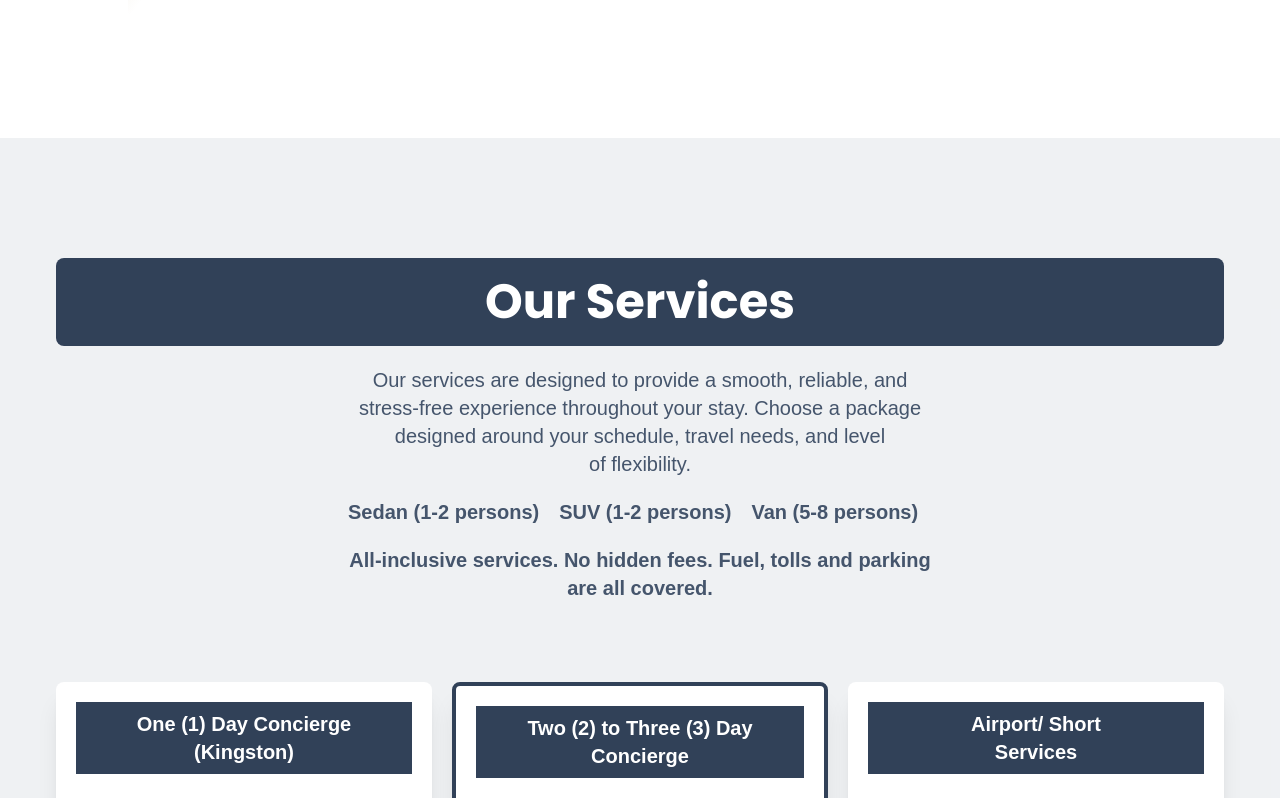
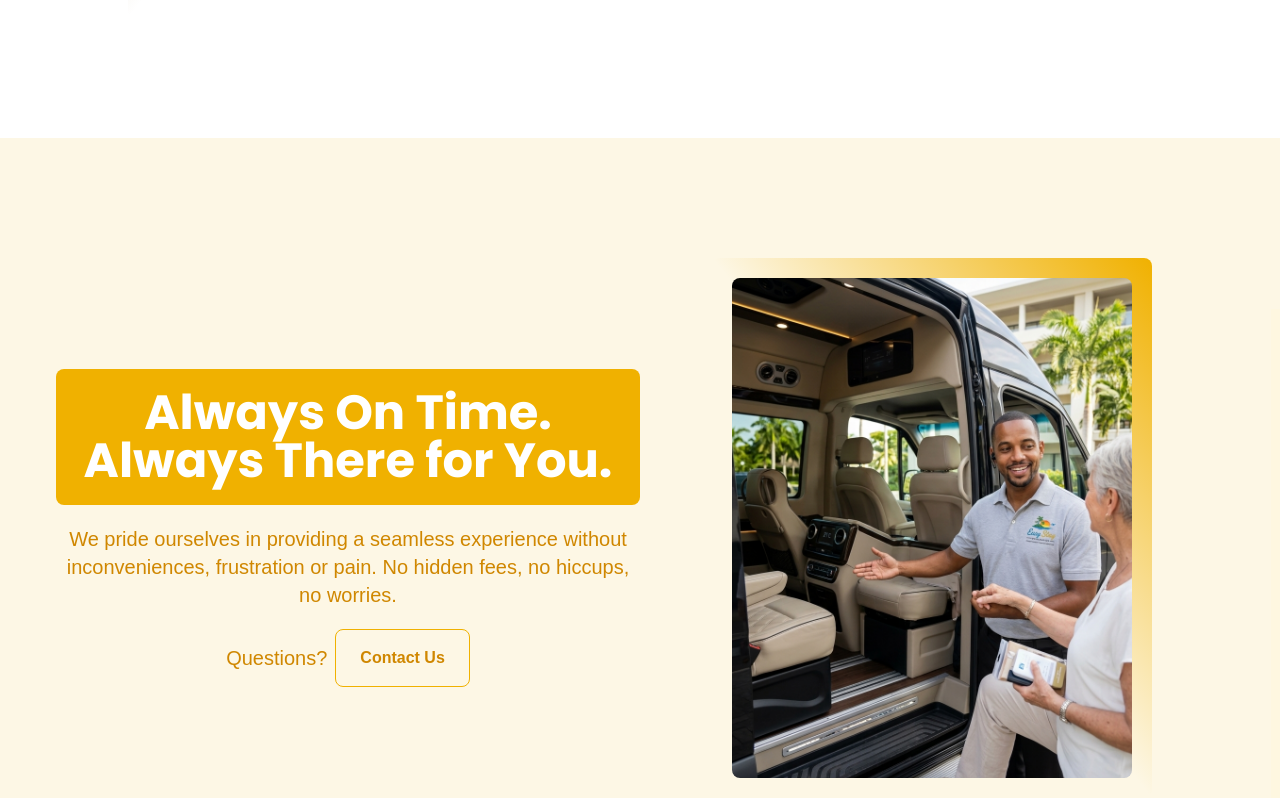
Before and after one commit to jevaughnvick/easy-stay, a React (Vite) app: page / in a window 1280 px wide. Shown: the part 2740-3538 px from the top of the page. Built offline with nearby package versions, Linux system fonts and the light colour scheme.

Commit message:
add new section and footer

```diff
--- a/src/App.jsx
+++ b/src/App.jsx
@@ -204,7 +204,46 @@ function App() {
                     </div>
                 </div>
             </section>
-            <section className="bg-slate-500/10">
+            <section className="bg-yellow-500/10">
+                <div className="px-14 py-30 flex">
+                    <div className="flex-1 flex flex-col justify-center space-y-5">
+                        <h1
+                            className="text-5xl font-poppins font-bold text-white bg-yellow-500
+                        p-5 rounded-lg text-center"
+                        >
+                            Always On Time. Always There for You.
+                        </h1>
+                        <p className="text-yellow-600 text-xl text-center">
+                            We pride ourselves in providing a seamless experience without inconveniences, frustration or pain. No hidden fees, no hiccups, no worries.
+                        </p>
+                        <div className="flex space-x-2 justify-center items-center">
+                            <p className="text-yellow-600 text-xl text-center">
+                            Questions?
+                        </p>
+                            <button
+                                className="border border-yellow-500 px-6 py-4 cursor-pointer
+                            font-bold text-yellow-600
+                            rounded-lg"
+                            >
+                                Contact Us
+                            </button>
+                        </div>
+                    </div>
+                    <div className="flex-1 flex justify-center items-center">
+                        <div
+                            className="p-5 rounded-lg bg-linear-to-bl
+                        from-yellow-500 via-transparent to-transparent"
+                        >
+                            <img
+                                src={help}
+                                alt=""
+                                className="w-[400px] rounded-lg h-[500px] object-cover"
+                            />
+                        </div>
+                    </div>
+                </div>
+            </section>
+            <section className="">
                 <div className="px-14 py-30 flex flex-col space-y-20">
                     <div className="flex-1 flex flex-col justify-center space-y-5">
                         <h1
@@ -379,6 +418,9 @@ function App() {
                     </div>
                 </div>
             </section>
+            <footer className="bg-slate-500/10">
+                <div className="h-[500px] px-14 py-30"></div>
+            </footer>
         </>
     );
 }
```
